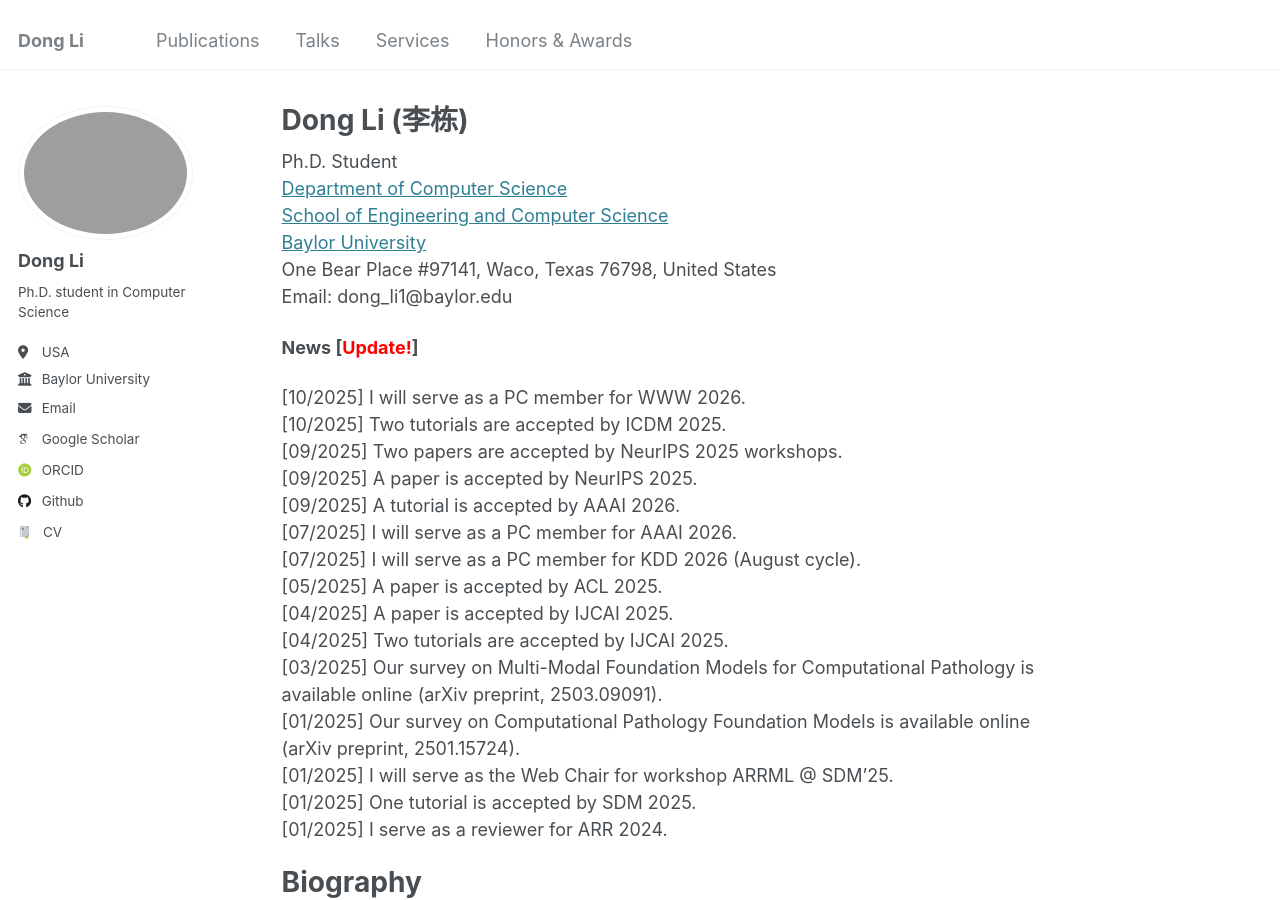
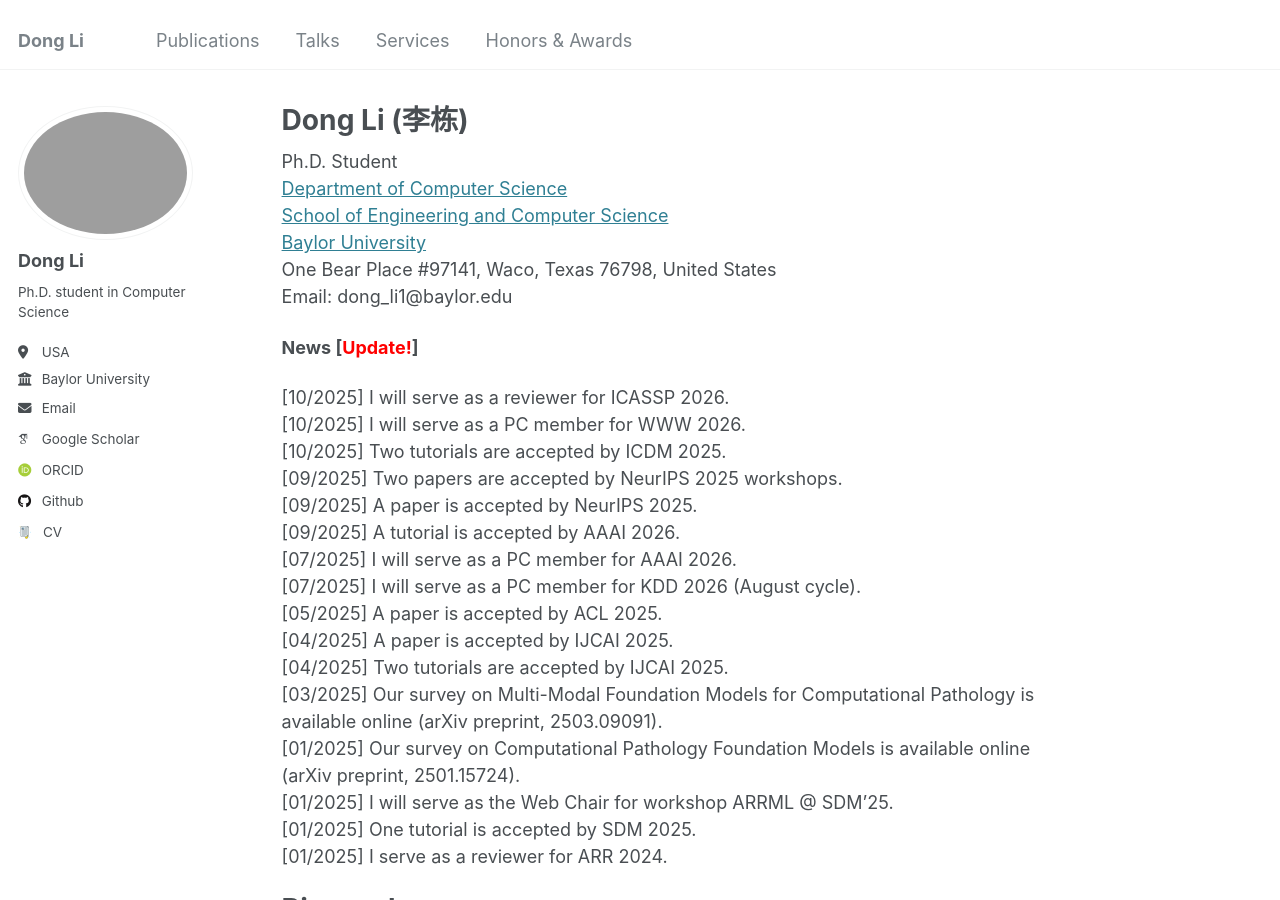
Before and after one commit to TurkeyWatanabe/dongli, a Jekyll site: the page built from _pages/about.md, in a window 1280 px wide and 900 px high. Built offline with Jekyll 4.4.1, drawn with Linux system fonts in a browser that asks for light colours; some web fonts are replaced.

Commit message:
Update about.md

```diff
--- a/_pages/about.md
+++ b/_pages/about.md
@@ -16,6 +16,7 @@ Email: dong_li1@baylor.edu
 
 **News [<span style="color:red">Update!</span>]**
 
+[10/2025] I will serve as a reviewer for ICASSP 2026.<br>
 [10/2025] I will serve as a PC member for WWW 2026.<br>
 [10/2025] Two tutorials are accepted by ICDM 2025.<br>
 [09/2025] Two papers are accepted by NeurIPS 2025 workshops. <br>
```
